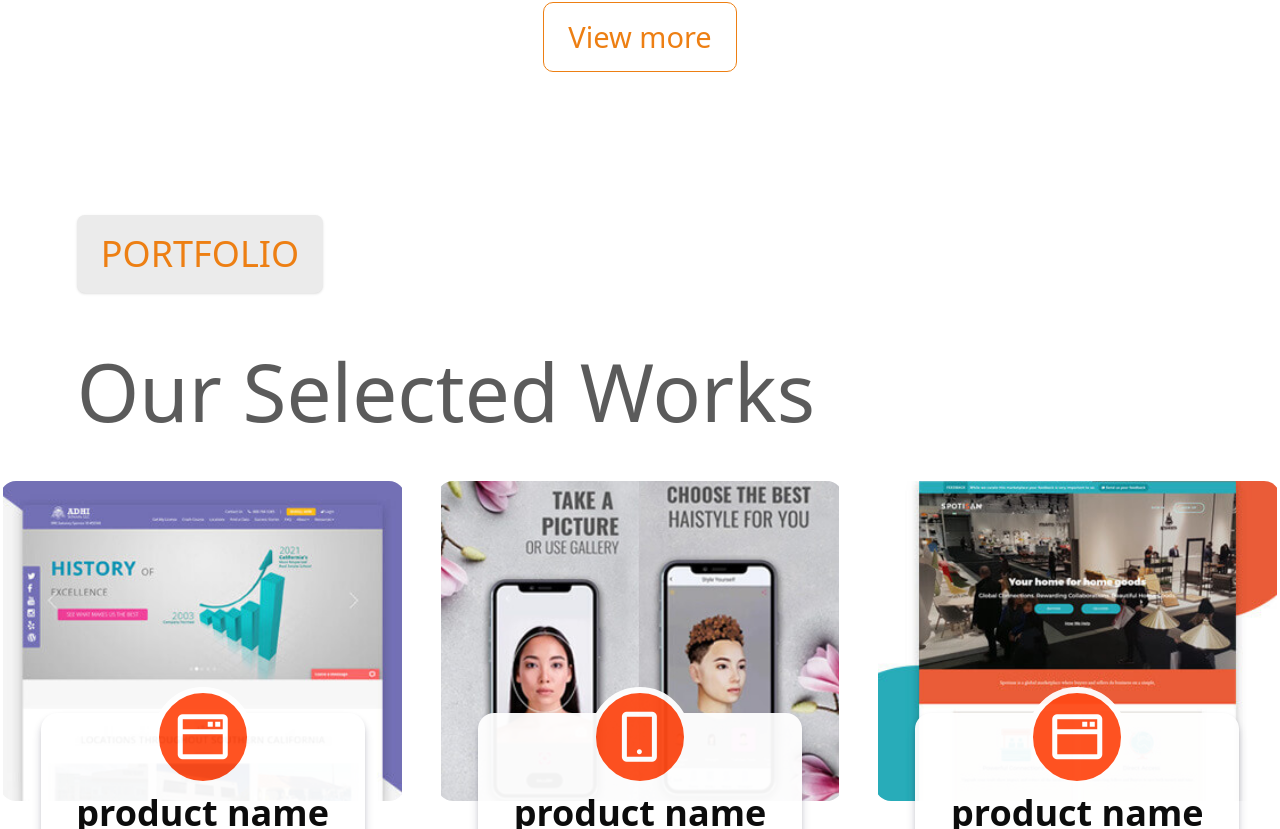
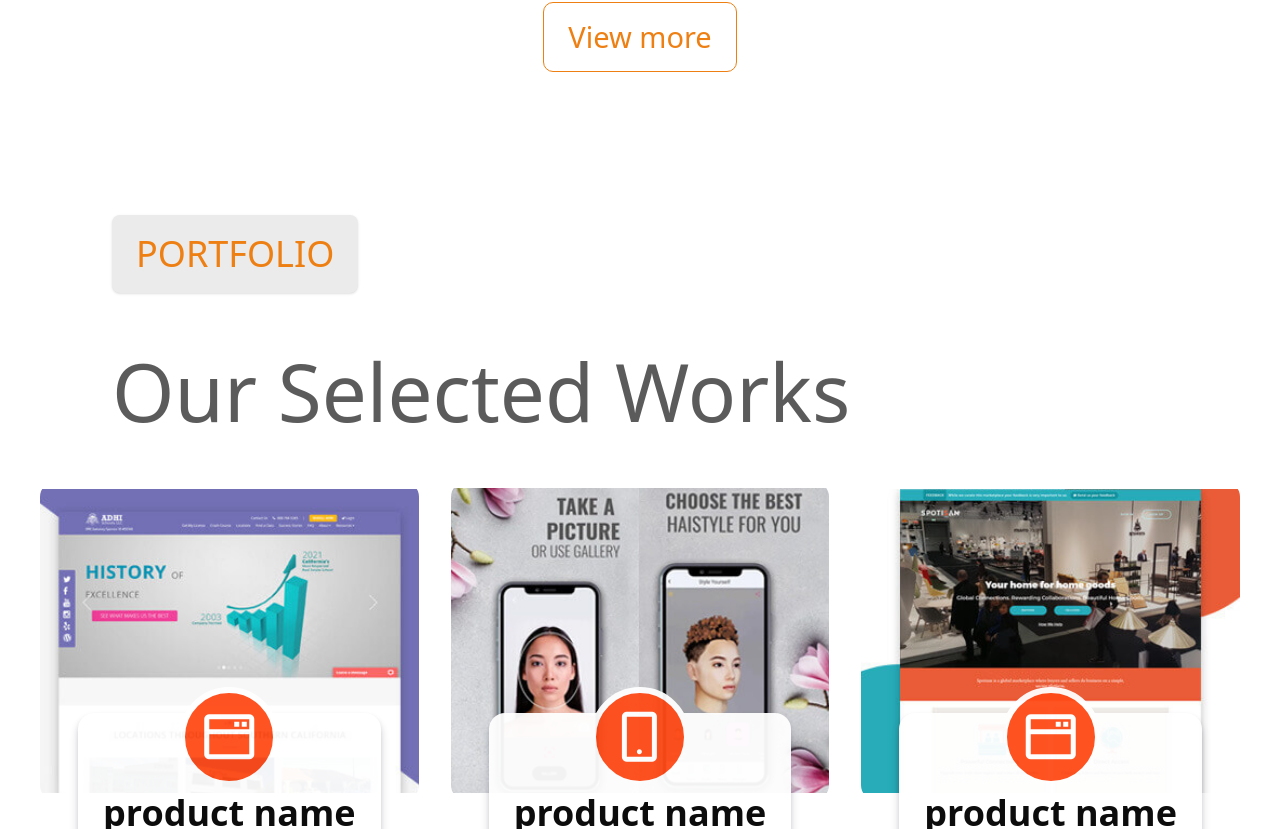
Before and after one commit to devikaupendran/t-website, a React (Vite) app: page / in a window 1280 px wide. Shown: the part 2411-3240 px from the top of the page. Built offline with nearby package versions, Linux system fonts and the light colour scheme.

Commit message:
set padding in portfolio

```diff
--- a/src/components/Portfolio.jsx
+++ b/src/components/Portfolio.jsx
@@ -3,7 +3,7 @@ import { portfolioArray } from '../assets/assets'
 
 const Portfolio = () => {
     return (
-        <div className='w-full h-max mb-60'>
+        <div className='w-full h-max mb-60 px-10 '>
 
             <div className='w-max pt-[63px] px-10  lg:px-[80px] xl:px-[6%]'>
                 <h2 className='text-[#ED7F13] bg-[#ebebeb] shadow-sm p-3 px-6 rounded-lg text-[20px] md:text-[36px]'>PORTFOLIO</h2>
```
